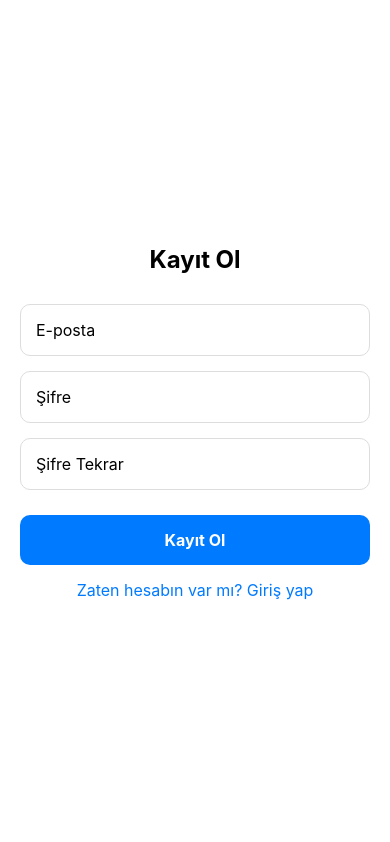
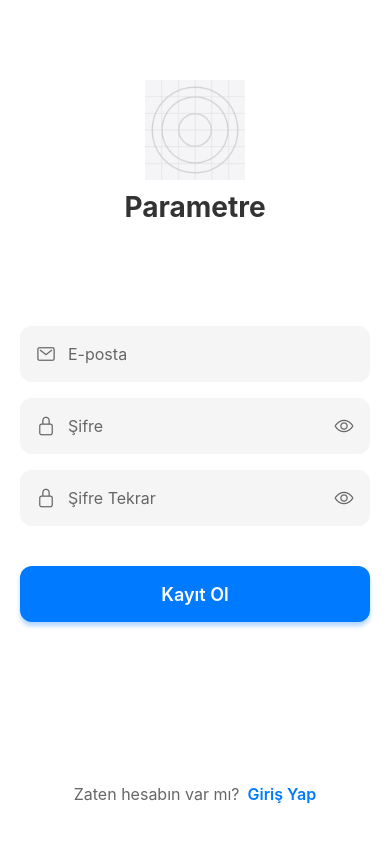
Before and after one commit to ariciburak/parametre, a React Native app: screen /Register in a window 390 px wide. Built offline with nearby package versions, Linux system fonts and the light colour scheme; no server answers.

Commit message:
login ekranları düzenlendi

```diff
--- a/src/screens/auth/LoginScreen.tsx
+++ b/src/screens/auth/LoginScreen.tsx
@@ -6,13 +6,19 @@ import {
   TouchableOpacity,
   StyleSheet,
   Alert,
+  KeyboardAvoidingView,
+  Platform,
+  SafeAreaView,
+  Image,
 } from 'react-native';
 import { useNavigation } from '@react-navigation/native';
 import { useAuthStore } from '../../store/useAuthStore';
+import { Ionicons } from '@expo/vector-icons';
 
 export default function LoginScreen() {
   const [email, setEmail] = useState('');
   const [password, setPassword] = useState('');
+  const [showPassword, setShowPassword] = useState(false);
   const login = useAuthStore(state => state.login);
   const navigation = useNavigation();
 
@@ -23,19 +29,33 @@ export default function LoginScreen() {
     }
 
     try {
-      console.log('Giriş denemesi:', email);
       await login(email, password);
-      console.log('Giriş başarılı');
     } catch (error: any) {
-      console.error('Giriş hatası:', error);
       Alert.alert('Hata', error.message);
     }
   };
 
   return (
-    <View style={styles.container}>
-      <Text style={styles.title}>Giriş Yap</Text>
+    <SafeAreaView style={styles.container}>
+      <KeyboardAvoidingView
+        behavior={Platform.OS === 'ios' ? 'padding' : 'height'}
+        style={styles.keyboardView}
+      >
+        <View style={styles.content}>
+          {/* Logo */}
+          <View style={styles.logoContainer}>
+            <Image
+              source={require('../../../assets/icon.png')}
+              style={styles.logo}
+              resizeMode="contain"
+            />
+            <Text style={styles.appName}>Parametre</Text>
+          </View>
 
+          {/* Form */}
+          <View style={styles.form}>
+            <View style={styles.inputContainer}>
+              <Ionicons name="mail-outline" size={20} color="#666" style={styles.inputIcon} />
               <TextInput
                 style={styles.input}
                 placeholder="E-posta"
@@ -43,71 +63,144 @@ export default function LoginScreen() {
                 onChangeText={setEmail}
                 autoCapitalize="none"
                 keyboardType="email-address"
+                placeholderTextColor="#666"
               />
+            </View>
 
+            <View style={styles.inputContainer}>
+              <Ionicons name="lock-closed-outline" size={20} color="#666" style={styles.inputIcon} />
               <TextInput
-        style={styles.input}
+                style={[styles.input, styles.passwordInput]}
                 placeholder="Şifre"
                 value={password}
                 onChangeText={setPassword}
-        secureTextEntry
+                secureTextEntry={!showPassword}
+                placeholderTextColor="#666"
               />
+              <TouchableOpacity
+                onPress={() => setShowPassword(!showPassword)}
+                style={styles.passwordToggle}
+              >
+                <Ionicons
+                  name={showPassword ? "eye-off-outline" : "eye-outline"}
+                  size={20}
+                  color="#666"
+                />
+              </TouchableOpacity>
+            </View>
 
             <TouchableOpacity style={styles.button} onPress={handleLogin}>
               <Text style={styles.buttonText}>Giriş Yap</Text>
             </TouchableOpacity>
+          </View>
 
+          {/* Footer */}
+          <View style={styles.footer}>
+            <Text style={styles.footerText}>Hesabın yok mu?</Text>
             <TouchableOpacity
-        style={styles.linkButton}
               onPress={() => navigation.navigate('Register' as never)}
+              style={styles.registerButton}
             >
-        <Text style={styles.linkText}>
-          Hesabın yok mu? Kayıt ol
-        </Text>
+              <Text style={styles.registerText}>Kayıt Ol</Text>
             </TouchableOpacity>
           </View>
+        </View>
+      </KeyboardAvoidingView>
+    </SafeAreaView>
   );
 }
 
 const styles = StyleSheet.create({
   container: {
     flex: 1,
-    justifyContent: 'center',
-    padding: 20,
     backgroundColor: '#fff',
   },
-  title: {
-    fontSize: 24,
+  keyboardView: {
+    flex: 1,
+  },
+  content: {
+    flex: 1,
+    padding: 20,
+    justifyContent: 'space-between',
+  },
+  logoContainer: {
+    alignItems: 'center',
+    marginTop: 60,
+  },
+  logo: {
+    width: 100,
+    height: 100,
+    marginBottom: 10,
+  },
+  appName: {
+    fontSize: 28,
     fontWeight: 'bold',
-    marginBottom: 30,
-    textAlign: 'center',
+    color: '#333',
+  },
+  form: {
+    marginTop: -60, // Logo ile form arasındaki boşluğu azalt
+  },
+  inputContainer: {
+    flexDirection: 'row',
+    alignItems: 'center',
+    backgroundColor: '#f5f5f5',
+    borderRadius: 12,
+    marginBottom: 16,
+    paddingHorizontal: 16,
+    height: 56,
+  },
+  inputIcon: {
+    marginRight: 12,
   },
   input: {
-    borderWidth: 1,
-    borderColor: '#ddd',
-    padding: 15,
-    borderRadius: 10,
-    marginBottom: 15,
+    flex: 1,
     fontSize: 16,
+    color: '#333',
+  },
+  passwordInput: {
+    paddingRight: 40, // Göz ikonu için yer bırak
+  },
+  passwordToggle: {
+    position: 'absolute',
+    right: 16,
   },
   button: {
     backgroundColor: '#007AFF',
-    padding: 15,
-    borderRadius: 10,
-    marginTop: 10,
+    borderRadius: 12,
+    height: 56,
+    justifyContent: 'center',
+    alignItems: 'center',
+    marginTop: 24,
+    shadowColor: '#007AFF',
+    shadowOffset: {
+      width: 0,
+      height: 4,
+    },
+    shadowOpacity: 0.3,
+    shadowRadius: 4.65,
+    elevation: 8,
   },
   buttonText: {
     color: '#fff',
-    textAlign: 'center',
-    fontSize: 16,
-    fontWeight: 'bold',
+    fontSize: 18,
+    fontWeight: '600',
   },
-  linkButton: {
-    marginTop: 15,
+  footer: {
+    flexDirection: 'row',
+    justifyContent: 'center',
+    alignItems: 'center',
+    marginBottom: 20,
   },
-  linkText: {
-    color: '#007AFF',
-    textAlign: 'center',
+  footerText: {
+    color: '#666',
     fontSize: 16,
   },
+  registerButton: {
+    marginLeft: 8,
+  },
+  registerText: {
+    color: '#007AFF',
+    fontSize: 16,
+    fontWeight: '600',
+  },
 });
--- a/src/screens/auth/RegisterScreen.tsx
+++ b/src/screens/auth/RegisterScreen.tsx
@@ -6,14 +6,21 @@ import {
   TouchableOpacity,
   StyleSheet,
   Alert,
+  KeyboardAvoidingView,
+  Platform,
+  SafeAreaView,
+  Image,
 } from 'react-native';
 import { useNavigation } from '@react-navigation/native';
 import { useAuthStore } from '../../store/useAuthStore';
+import { Ionicons } from '@expo/vector-icons';
 
 export default function RegisterScreen() {
   const [email, setEmail] = useState('');
   const [password, setPassword] = useState('');
   const [confirmPassword, setConfirmPassword] = useState('');
+  const [showPassword, setShowPassword] = useState(false);
+  const [showConfirmPassword, setShowConfirmPassword] = useState(false);
   const register = useAuthStore(state => state.register);
   const navigation = useNavigation();
 
@@ -36,9 +43,26 @@ export default function RegisterScreen() {
   };
 
   return (
-    <View style={styles.container}>
-      <Text style={styles.title}>Kayıt Ol</Text>
+    <SafeAreaView style={styles.container}>
+      <KeyboardAvoidingView
+        behavior={Platform.OS === 'ios' ? 'padding' : 'height'}
+        style={styles.keyboardView}
+      >
+        <View style={styles.content}>
+          {/* Logo */}
+          <View style={styles.logoContainer}>
+            <Image
+              source={require('../../../assets/icon.png')}
+              style={styles.logo}
+              resizeMode="contain"
+            />
+            <Text style={styles.appName}>Parametre</Text>
+          </View>
 
+          {/* Form */}
+          <View style={styles.form}>
+            <View style={styles.inputContainer}>
+              <Ionicons name="mail-outline" size={20} color="#666" style={styles.inputIcon} />
               <TextInput
                 style={styles.input}
                 placeholder="E-posta"
@@ -46,79 +70,166 @@ export default function RegisterScreen() {
                 onChangeText={setEmail}
                 autoCapitalize="none"
                 keyboardType="email-address"
+                placeholderTextColor="#666"
               />
+            </View>
 
+            <View style={styles.inputContainer}>
+              <Ionicons name="lock-closed-outline" size={20} color="#666" style={styles.inputIcon} />
               <TextInput
-        style={styles.input}
+                style={[styles.input, styles.passwordInput]}
                 placeholder="Şifre"
                 value={password}
                 onChangeText={setPassword}
-        secureTextEntry
+                secureTextEntry={!showPassword}
+                placeholderTextColor="#666"
               />
+              <TouchableOpacity
+                onPress={() => setShowPassword(!showPassword)}
+                style={styles.passwordToggle}
+              >
+                <Ionicons
+                  name={showPassword ? "eye-off-outline" : "eye-outline"}
+                  size={20}
+                  color="#666"
+                />
+              </TouchableOpacity>
+            </View>
 
+            <View style={styles.inputContainer}>
+              <Ionicons name="lock-closed-outline" size={20} color="#666" style={styles.inputIcon} />
               <TextInput
-        style={styles.input}
+                style={[styles.input, styles.passwordInput]}
                 placeholder="Şifre Tekrar"
                 value={confirmPassword}
                 onChangeText={setConfirmPassword}
-        secureTextEntry
+                secureTextEntry={!showConfirmPassword}
+                placeholderTextColor="#666"
               />
+              <TouchableOpacity
+                onPress={() => setShowConfirmPassword(!showConfirmPassword)}
+                style={styles.passwordToggle}
+              >
+                <Ionicons
+                  name={showConfirmPassword ? "eye-off-outline" : "eye-outline"}
+                  size={20}
+                  color="#666"
+                />
+              </TouchableOpacity>
+            </View>
 
             <TouchableOpacity style={styles.button} onPress={handleRegister}>
               <Text style={styles.buttonText}>Kayıt Ol</Text>
             </TouchableOpacity>
+          </View>
 
+          {/* Footer */}
+          <View style={styles.footer}>
+            <Text style={styles.footerText}>Zaten hesabın var mı?</Text>
             <TouchableOpacity
-        style={styles.linkButton}
               onPress={() => navigation.navigate('Login' as never)}
+              style={styles.loginButton}
             >
-        <Text style={styles.linkText}>
-          Zaten hesabın var mı? Giriş yap
-        </Text>
+              <Text style={styles.loginText}>Giriş Yap</Text>
             </TouchableOpacity>
           </View>
+        </View>
+      </KeyboardAvoidingView>
+    </SafeAreaView>
   );
 }
 
 const styles = StyleSheet.create({
   container: {
     flex: 1,
-    justifyContent: 'center',
-    padding: 20,
     backgroundColor: '#fff',
   },
-  title: {
-    fontSize: 24,
+  keyboardView: {
+    flex: 1,
+  },
+  content: {
+    flex: 1,
+    padding: 20,
+    justifyContent: 'space-between',
+  },
+  logoContainer: {
+    alignItems: 'center',
+    marginTop: 60,
+  },
+  logo: {
+    width: 100,
+    height: 100,
+    marginBottom: 10,
+  },
+  appName: {
+    fontSize: 28,
     fontWeight: 'bold',
-    marginBottom: 30,
-    textAlign: 'center',
+    color: '#333',
+  },
+  form: {
+    marginTop: -60,
+  },
+  inputContainer: {
+    flexDirection: 'row',
+    alignItems: 'center',
+    backgroundColor: '#f5f5f5',
+    borderRadius: 12,
+    marginBottom: 16,
+    paddingHorizontal: 16,
+    height: 56,
+  },
+  inputIcon: {
+    marginRight: 12,
   },
   input: {
-    borderWidth: 1,
-    borderColor: '#ddd',
-    padding: 15,
-    borderRadius: 10,
-    marginBottom: 15,
+    flex: 1,
     fontSize: 16,
+    color: '#333',
+  },
+  passwordInput: {
+    paddingRight: 40,
+  },
+  passwordToggle: {
+    position: 'absolute',
+    right: 16,
   },
   button: {
     backgroundColor: '#007AFF',
-    padding: 15,
-    borderRadius: 10,
-    marginTop: 10,
+    borderRadius: 12,
+    height: 56,
+    justifyContent: 'center',
+    alignItems: 'center',
+    marginTop: 24,
+    shadowColor: '#007AFF',
+    shadowOffset: {
+      width: 0,
+      height: 4,
+    },
+    shadowOpacity: 0.3,
+    shadowRadius: 4.65,
+    elevation: 8,
   },
   buttonText: {
     color: '#fff',
-    textAlign: 'center',
-    fontSize: 16,
-    fontWeight: 'bold',
+    fontSize: 18,
+    fontWeight: '600',
   },
-  linkButton: {
-    marginTop: 15,
+  footer: {
+    flexDirection: 'row',
+    justifyContent: 'center',
+    alignItems: 'center',
+    marginBottom: 20,
   },
-  linkText: {
-    color: '#007AFF',
-    textAlign: 'center',
+  footerText: {
+    color: '#666',
     fontSize: 16,
   },
+  loginButton: {
+    marginLeft: 8,
+  },
+  loginText: {
+    color: '#007AFF',
+    fontSize: 16,
+    fontWeight: '600',
+  },
 });
```
Lines whose indentation alone changed are shown as unchanged.
